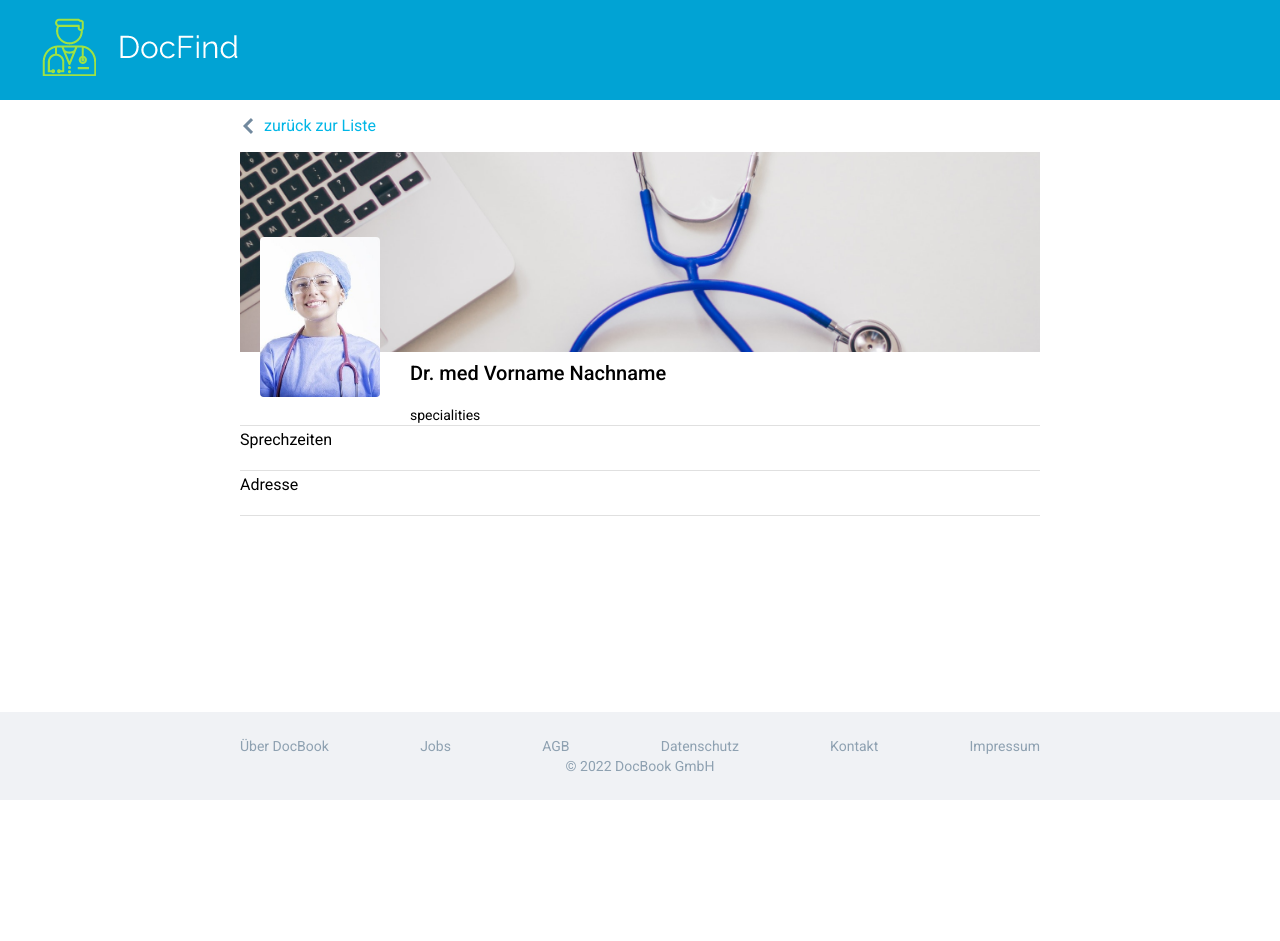
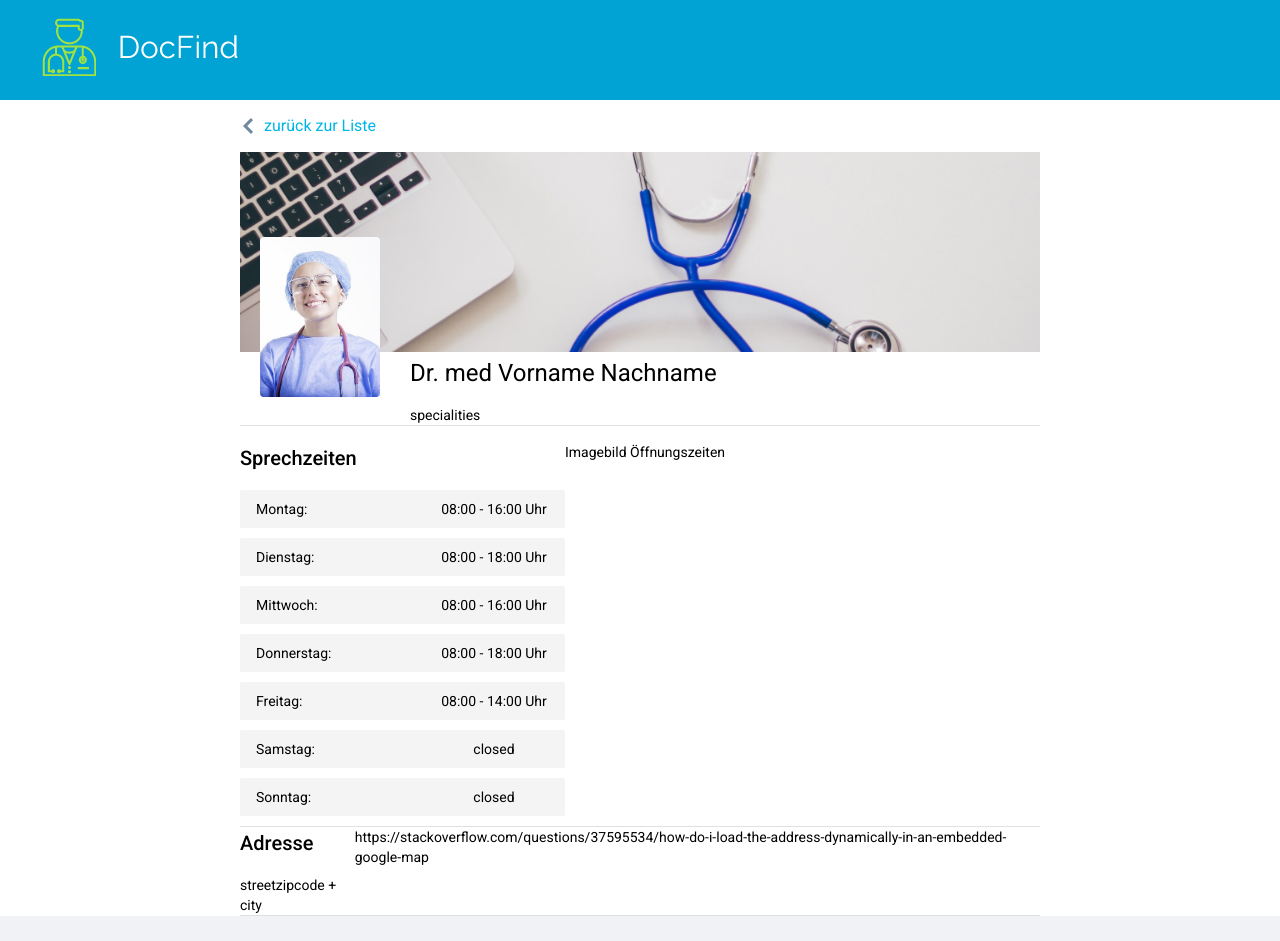
Before and after one commit to LukasKlammer/doc-book, an Angular app: page /doc-list/1 in a window 1280 px wide. Shown: the top 941 px of the page. Before the commit the page ends 800 px from the top, so only its background shows below. Built offline with nearby package versions, Linux system fonts and the light colour scheme.

Commit message:
details card: opening hours component, adress box, generate weekdays service,

```diff
--- a/src/app/app.module.ts
+++ b/src/app/app.module.ts
@@ -18,6 +18,7 @@ import { MatIconModule } from '@angular/material/icon';
 import { MatCardModule } from '@angular/material/card';
 import { DocDetailsComponent } from './doc-details/doc-details.component';
 import { MatDividerModule } from '@angular/material/divider';
+import { OpeningHoursComponent } from './opening-hours/opening-hours.component';
 
 
 @NgModule({
@@ -28,7 +29,8 @@ import { MatDividerModule } from '@angular/material/divider';
     DocListComponent,
     SearchComponent,
     DocCardComponent,
-    DocDetailsComponent
+    DocDetailsComponent,
+    OpeningHoursComponent
   ],
   imports: [
     BrowserModule,
--- a/src/app/doc-card/doc-card.component.html
+++ b/src/app/doc-card/doc-card.component.html
@@ -12,13 +12,5 @@
       <span>{{ doctor['zipcode'] }}, {{ doctor['city'] }}</span>
     </mat-card-content>
   </div>
-  <table>
-    <mat-card-title>Öffnungszeiten</mat-card-title>
-    <ng-container *ngFor="let weekday of weekdays; let i = index">
-      <tr>
-        <td>{{ weekdaysGerman[i] }}:</td>
-        <td>{{ doctor['opening_hours'][weekday]}} <span *ngIf="doctor['opening_hours'][weekday].includes(':')">Uhr</span></td>
-      </tr>
-    </ng-container>
-  </table>
+  <db-opening-hours [doctor]="doctor"></db-opening-hours>
 </mat-card>
--- a/src/app/doc-card/doc-card.component.scss
+++ b/src/app/doc-card/doc-card.component.scss
@@ -27,17 +27,3 @@ mat-card {
 .center-content {
   flex: 1;
 }
-
-table {
-  display: flex;
-  flex-direction: column;
-  tr {
-    display: flex;
-    justify-content: space-between;
-    gap: 36px;
-  }
-  td:last-child {
-    width: 120px;
-    text-align: center;
-  }
-}
--- a/src/app/doc-card/doc-card.component.ts
+++ b/src/app/doc-card/doc-card.component.ts
@@ -1,24 +1,19 @@
-import { Component, Input, OnInit } from '@angular/core';
+import { Component, Input } from '@angular/core';
+import { WeekdaysService } from '../shared/weekdays.service';
 
 @Component({
   selector: 'db-doc-card',
   templateUrl: './doc-card.component.html',
   styleUrls: ['./doc-card.component.scss']
 })
-export class DocCardComponent implements OnInit {
+export class DocCardComponent {
 
 
   @Input() doctor: object = [];
-  weekdays: string[] = ['monday', 'tuesday', 'wednesday', 'thursday', 'friday', 'saturday', 'sunday'];
-  weekdaysGerman: string[] = ['Montag', 'Dienstag', 'Mittwoch', 'Donnerstag', 'Freitag', 'Samstag', 'Sonntag'];
 
-  germanWeekDays = new Map();
-  constructor() {
-    this.germanWeekDays.set('monday', 'Montag');
-  }
 
-  ngOnInit(): void {
-    this.germanWeekDays.get('monday');
-  }
+
+  constructor() { }
+
 
 }
--- a/src/app/doc-details/doc-details.component.html
+++ b/src/app/doc-details/doc-details.component.html
@@ -8,17 +8,25 @@
     <div class="doctor-main-infos">
       <img src="assets/img/klara_weber.jpg" alt="doctor-portrait">
       <div>
-        <h2>Dr. med Vorname Nachname</h2>
+        <h1>Dr. med Vorname Nachname</h1>
         <span>specialities</span>
       </div>
     </div>
     <mat-divider></mat-divider>
-    <div>
-      <h3>Sprechzeiten</h3>
+    <div class="opening-hours-box">
+      <db-opening-hours  [doctor]="doctor"></db-opening-hours>
+      <span>Imagebild Öffnungszeiten</span>
     </div>
     <mat-divider></mat-divider>
-    <div>
-      <h3>Adresse</h3>
+    <div class="adress-box">
+      <div>
+        <h2>Adresse</h2>
+        <span>street</span>
+        <span>zipcode + city</span>
+      </div>
+      <div>
+        https://stackoverflow.com/questions/37595534/how-do-i-load-the-address-dynamically-in-an-embedded-google-map
+      </div>
     </div>
     <mat-divider></mat-divider>
 
--- a/src/app/doc-details/doc-details.component.scss
+++ b/src/app/doc-details/doc-details.component.scss
@@ -51,3 +51,12 @@ a {
     padding-left: 170px;
   }
 }
+
+.opening-hours-box {
+  padding-top: 16px;
+  display: flex;
+}
+
+.adress-box {
+  display: flex;
+}
--- a/src/app/doc-details/doc-details.component.ts
+++ b/src/app/doc-details/doc-details.component.ts
@@ -1,6 +1,7 @@
 import { Component, OnInit } from '@angular/core';
 import { ActivatedRoute } from '@angular/router';
 import { DoctorsService } from '../shared/doctors.service';
+import { WeekdaysService } from '../shared/weekdays.service';
 
 @Component({
   selector: 'db-doc-details',
@@ -13,7 +14,7 @@ export class DocDetailsComponent implements OnInit {
 
   constructor(
     private route: ActivatedRoute,
-    public doctorsService: DoctorsService
+    public doctorsService: DoctorsService,
   ) { }
 
   ngOnInit(): void {
@@ -21,10 +22,8 @@ export class DocDetailsComponent implements OnInit {
       let idFromLink = (params.get('id') ||''); // Typ des Routen-Parameters ist string oder null. Methoden erwarten String, deshalb leerer String als Fallback-Wert
       let idAsNumber = Number (idFromLink);
       let foundDoctor = this.doctorsService.getDoctorById(idAsNumber);
-      console.log(foundDoctor);
       if (foundDoctor) {
         this.doctor = foundDoctor[0];
-        console.log(this.doctor);
       }
     });
   }
--- /dev/null
+++ b/src/app/opening-hours/opening-hours.component.html
@@ -0,0 +1,9 @@
+<table>
+  <h2>Sprechzeiten</h2>
+  <ng-container *ngFor="let weekday of weekdaysService.weekdays; let i = index">
+    <tr [class.greyrow]="isDetailView">
+      <td>{{ weekdaysService.weekdaysGerman[i] }}:</td>
+      <td>{{ doctor['opening_hours'][weekday]}} <span *ngIf="doctor['opening_hours'][weekday].includes(':')">Uhr</span></td>
+    </tr>
+  </ng-container>
+</table>
--- /dev/null
+++ b/src/app/opening-hours/opening-hours.component.scss
@@ -0,0 +1,25 @@
+:host {
+  display: flex;
+}
+
+table {
+  display: flex;
+  flex-direction: column;
+  tr {
+    display: flex;
+    justify-content: space-between;
+    gap: 36px;
+  }
+  td:last-child {
+    width: 120px;
+    text-align: center;
+  }
+}
+
+.greyrow {
+  width: 300px;
+  background-color: rgb(244, 244, 244);
+  border-radius: 2px;
+  margin-bottom: 10px;
+  padding: 8px 10px 8px 15px;
+}
--- /dev/null
+++ b/src/app/opening-hours/opening-hours.component.ts
@@ -0,0 +1,31 @@
+import { Component, Input, OnInit } from '@angular/core';
+import { ActivatedRoute } from '@angular/router';
+import { WeekdaysService } from '../shared/weekdays.service';
+
+@Component({
+  selector: 'db-opening-hours',
+  templateUrl: './opening-hours.component.html',
+  styleUrls: ['./opening-hours.component.scss']
+})
+export class OpeningHoursComponent implements OnInit {
+
+  @Input() doctor: object = [];
+  public isDetailView:boolean = false;
+
+  constructor(
+    private route: ActivatedRoute,
+    public weekdaysService: WeekdaysService,
+  ) { }
+
+  ngOnInit(): void {
+    this.route.paramMap.subscribe(params => {
+      let idFromLink = (params.get('id') ||''); // Typ des Routen-Parameters ist string oder null. Methoden erwarten String, deshalb leerer String als Fallback-Wert
+      if (idFromLink == '') {
+        this.isDetailView = false;
+      } else {
+        this.isDetailView = true;
+      }
+    });
+  }
+
+}
--- /dev/null
+++ b/src/app/shared/weekdays.service.ts
@@ -0,0 +1,20 @@
+import { Injectable } from '@angular/core';
+
+@Injectable({
+  providedIn: 'root'
+})
+export class WeekdaysService {
+
+  weekdays: string[] = ['monday', 'tuesday', 'wednesday', 'thursday', 'friday', 'saturday', 'sunday'];
+  weekdaysGerman: string[] = ['Montag', 'Dienstag', 'Mittwoch', 'Donnerstag', 'Freitag', 'Samstag', 'Sonntag'];
+
+  // alternativ method
+  germanWeekDays = new Map();
+  constructor() {
+    this.germanWeekDays.set('monday', 'Montag');
+  }
+
+  ngOnInit(): void {
+    this.germanWeekDays.get('monday');
+  }
+}
```
Also changed, not shown: 2 other files (tests, documents, lock files or other folders).
